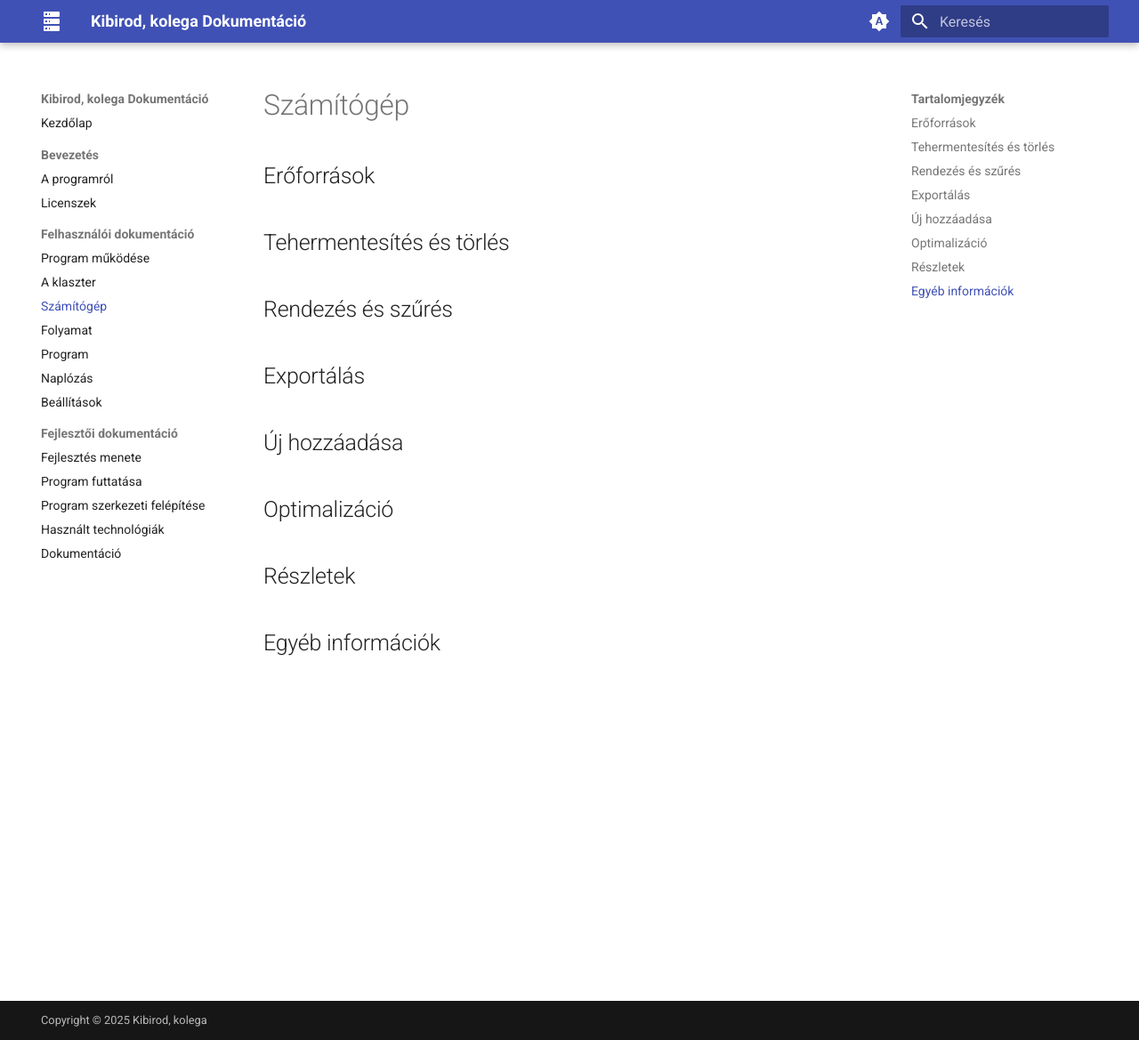
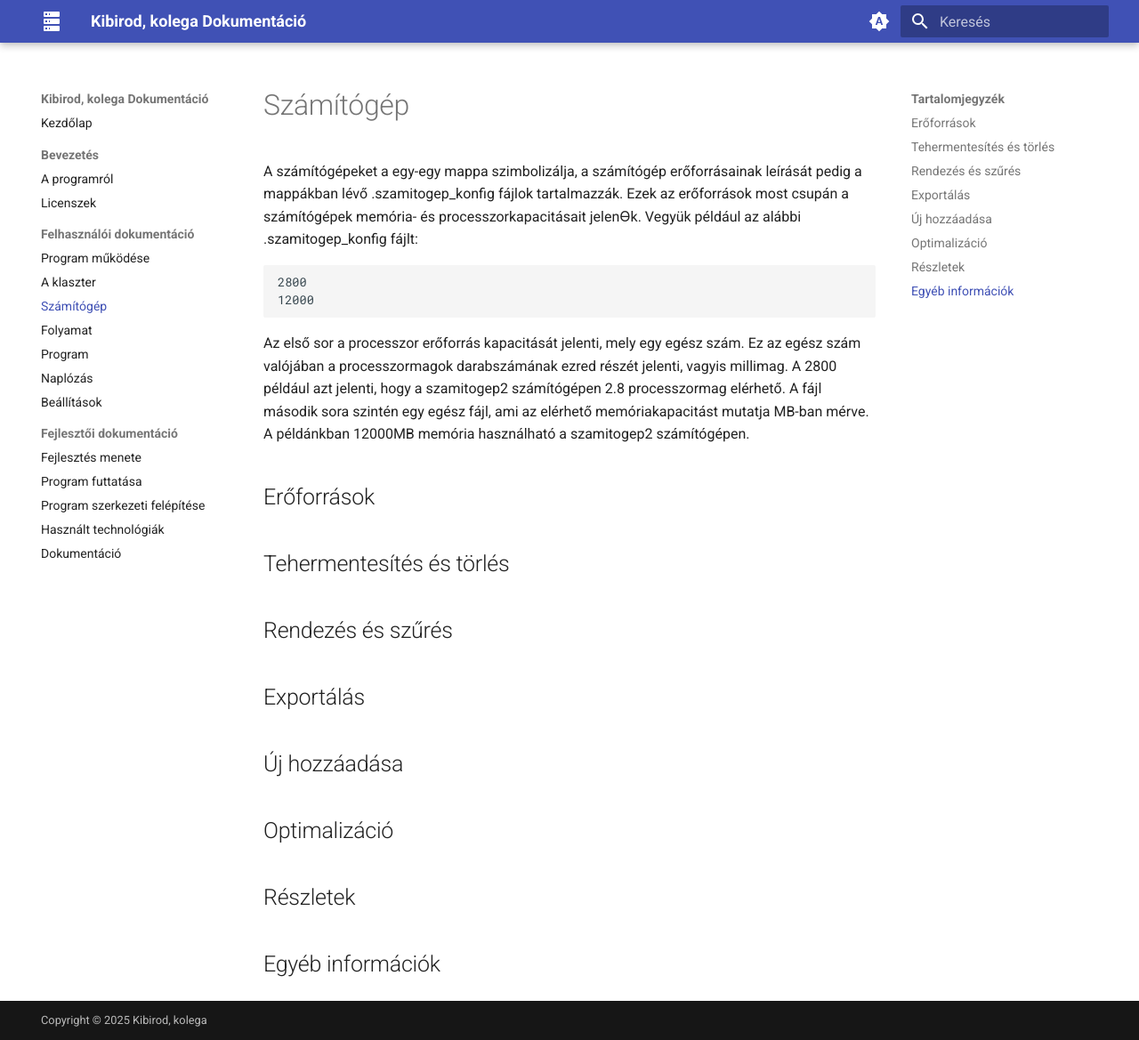
Before and after one commit to gyorfimarcell/Dusza2025, an MkDocs documentation site: the page built from documentation/docs/felhasznaloi/szamitogep.md, in a window 1280 px wide and 1169 px high. Shown: the whole window at 89% size. Built offline with MkDocs 1.6.1 and Material for MkDocs 9.7.7, drawn with Linux system fonts in a browser that asks for light colours.

Commit message:
computer docs began

````diff
--- a/documentation/docs/felhasznaloi/szamitogep.md
+++ b/documentation/docs/felhasznaloi/szamitogep.md
@@ -1,4 +1,13 @@
 # Számítógép
+
+A számítógépeket a egy-egy mappa szimbolizálja, a számítógép erőforrásainak leírását pedig a mappákban lévő .szamitogep_konfig fájlok tartalmazzák. Ezek az erőforrások most csupán a számítógépek memória- és processzorkapacitásait jelenƟk. Vegyük például az alábbi .szamitogep_konfig fájlt:
+
+```
+2800
+12000
+```
+
+Az első sor a processzor erőforrás kapacitását jelenti, mely egy egész szám. Ez az egész szám valójában a processzormagok darabszámának ezred részét jelenti, vagyis millimag. A 2800 például azt jelenti, hogy a szamitogep2 számítógépen 2.8 processzormag elérhető. A fájl második sora szintén egy egész fájl, ami az elérhető memóriakapacitást mutatja MB-ban mérve. A példánkban 12000MB memória használható a szamitogep2 számítógépen.
 
 ## Erőforrások
 
````
